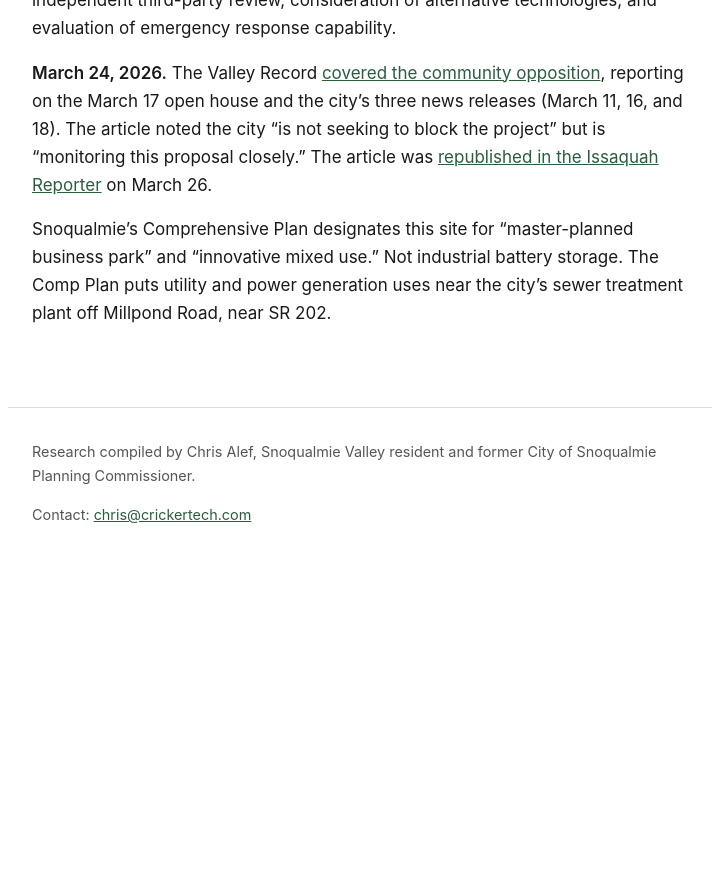
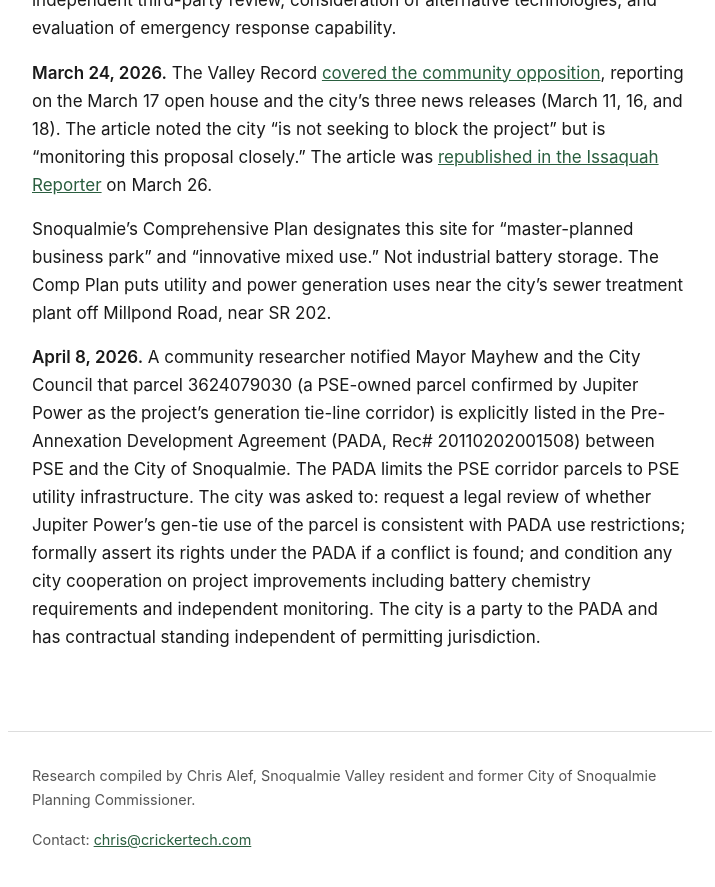
Before and after one commit to calef/cascadia-ridge-bess, a Jekyll site: the page built from _pages/project.md, in a window 1280 px wide and 900 px high, scrolled down 7133 px. Shown: the top 887 px of the window, without its empty margins (280-995 px from the left). Built offline with Jekyll 4.4.1, drawn with Linux system fonts in a browser that asks for light colours; before the commit the page ends 7708 px from its top, so only the background shows below that.

Commit message:
Deploy site 2026-04-08-203841

```diff
--- a/_pages/project.md
+++ b/_pages/project.md
@@ -113,3 +113,5 @@ Speakers included a professional seismologist (Southern Whidbey Island Fault map
 **March 24, 2026.** The Valley Record [covered the community opposition](https://www.valleyrecord.com/2026/03/24/trouble-in-snoqualmie-over-proposed-battery-storage-site/), reporting on the March 17 open house and the city's three news releases (March 11, 16, and 18). The article noted the city "is not seeking to block the project" but is "monitoring this proposal closely." The article was [republished in the Issaquah Reporter](https://www.issaquahreporter.com/2026/03/26/trouble-in-snoqualmie-over-proposed-battery-storage-site/) on March 26.
 
 Snoqualmie's Comprehensive Plan designates this site for "master-planned business park" and "innovative mixed use." Not industrial battery storage. The Comp Plan puts utility and power generation uses near the city's sewer treatment plant off Millpond Road, near SR 202.
+
+**April 8, 2026.** A community researcher notified Mayor Mayhew and the City Council that parcel 3624079030 (a PSE-owned parcel confirmed by Jupiter Power as the project's generation tie-line corridor) is explicitly listed in the Pre-Annexation Development Agreement (PADA, Rec# 20110202001508) between PSE and the City of Snoqualmie. The PADA limits the PSE corridor parcels to PSE utility infrastructure. The city was asked to: request a legal review of whether Jupiter Power's gen-tie use of the parcel is consistent with PADA use restrictions; formally assert its rights under the PADA if a conflict is found; and condition any city cooperation on project improvements including battery chemistry requirements and independent monitoring. The city is a party to the PADA and has contractual standing independent of permitting jurisdiction.
```
